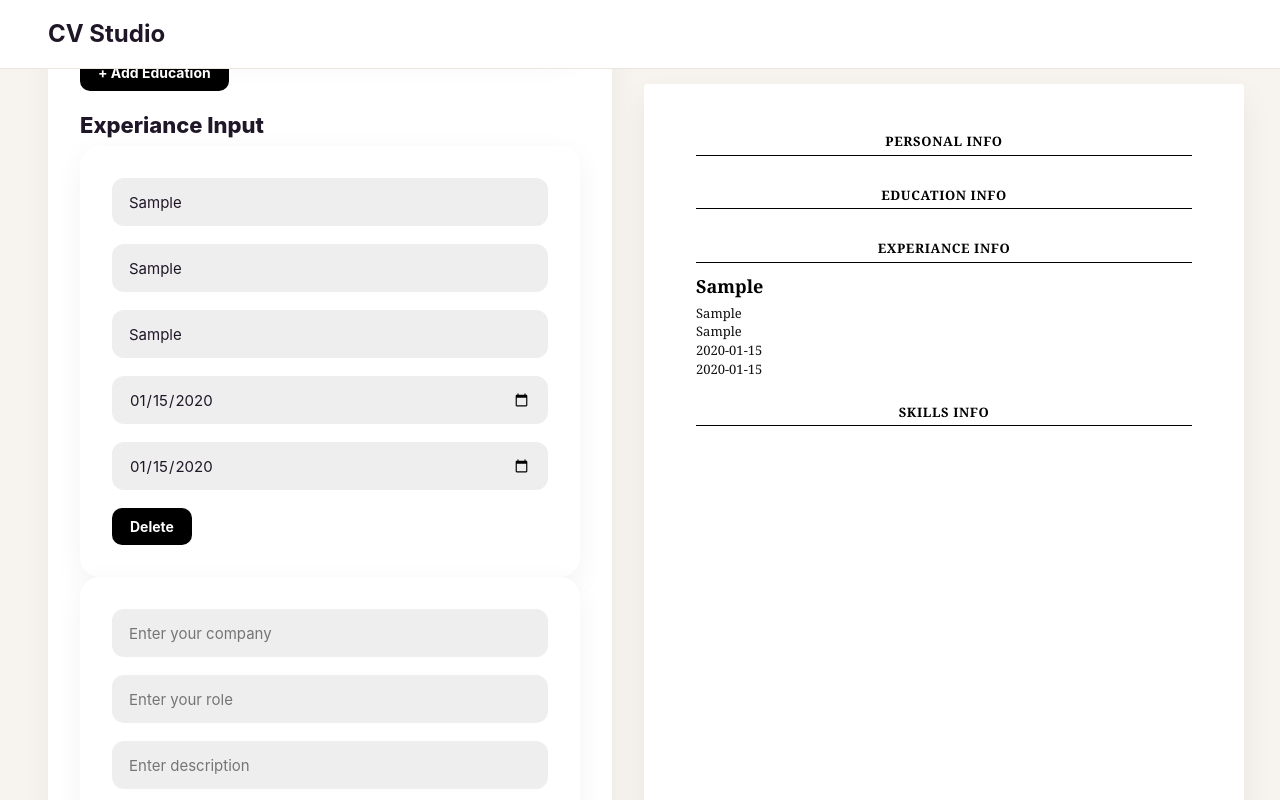
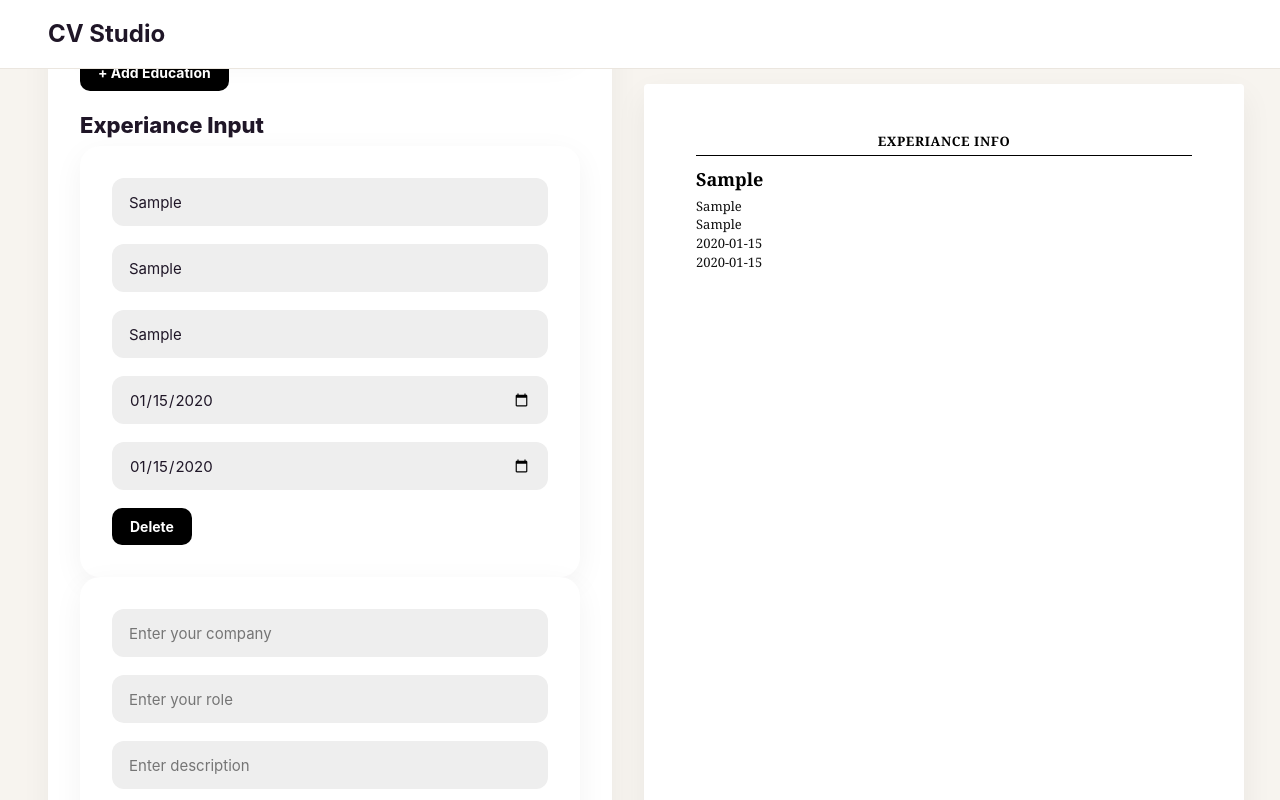
Before and after one commit to Eyobt4/CV-Studio, a React (Vite) app: page / in a window 1280 px wide. Both pictures are taken after typing "Sample", "Sample", "Sample", "2020-01-15", "2020-01-15" into the empty fields and a click on the button "+ Add Experiance". Shown: the part 1058-1858 px from the top of the page. Built offline with nearby package versions, Linux system fonts and the light colour scheme.

Commit message:
feat: conditional rendering to empty sections applied

```diff
--- a/src/components/CvPreview.jsx
+++ b/src/components/CvPreview.jsx
@@ -1,7 +1,31 @@
 function CvPreview({personal,education,experiance,skills}) {
+
+  const hasPersonal = personal.fullname.trim() || personal.email.trim() || personal.email.trim() ||
+  personal.phone.trim() || personal.location.trim() || personal.linkedin.trim() || personal.github.trim()
+
+  const hasEducation = education.some((item)=>(item.school.trim() ||
+            item.degree.trim() ||
+            item.field.trim() ||
+            item.from.trim() ||
+            item.to.trim()
+  ))
+
+  const hasExperiance = experiance.some((item)=>(
+          item.company.trim() ||
+          item.role.trim() ||
+          item.description.trim() ||
+          item.from.trim() ||
+          item.to.trim()
+  ))
+
+  const hasSkills = skills.some((item)=>(
+    item.skills.trim()
+  ))
+
   return (
     <div className="preview">
-      <section className="">
+      {
+      hasPersonal && <section>
         <h2 className="cv-header">Personal Info</h2>
         <h1>{personal.fullname}</h1>
         <p className="cv-contact">{personal.email}</p>
@@ -10,8 +34,9 @@ function CvPreview({personal,education,experiance,skills}) {
         <p>{personal.linkedin}</p>
         <p>{personal.github}</p>
       </section>
+      }
+      {hasEducation &&
         <section>
-
           <h2 className="cv-header">Education Info</h2>
           {education.map((item)=>{
             return(
@@ -25,13 +50,13 @@ function CvPreview({personal,education,experiance,skills}) {
             </div>
           )})}
         </section>
-      <section>
-
+      }
+      {
+        hasExperiance && <section>
         <h2 className="cv-header">Experiance Info</h2>
         {experiance.map((item)=>{
           return(
           <div key={item.id}>
-
             <h1>{item.company}</h1>
             <p>{item.role}</p>
             <p>{item.description}</p>
@@ -40,8 +65,9 @@ function CvPreview({personal,education,experiance,skills}) {
           </div>
         )})}
       </section>
-      <section>
-
+      }
+      {
+        hasSkills && <section>
         <h2 className="cv-header">Skills Info</h2>
         {skills.map((item)=>{
           return(
@@ -51,6 +77,7 @@ function CvPreview({personal,education,experiance,skills}) {
           </div>
         )})}
       </section>
+      }
 
     </div>
   )
```
Lines whose indentation alone changed are shown as unchanged.
